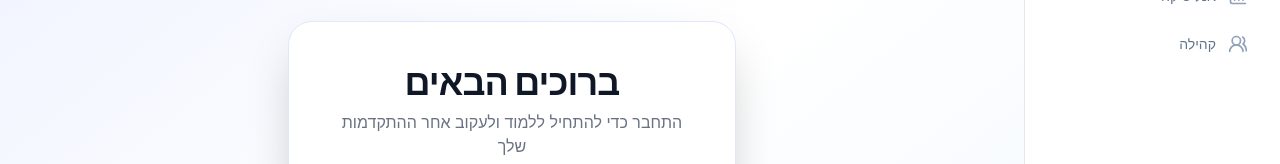
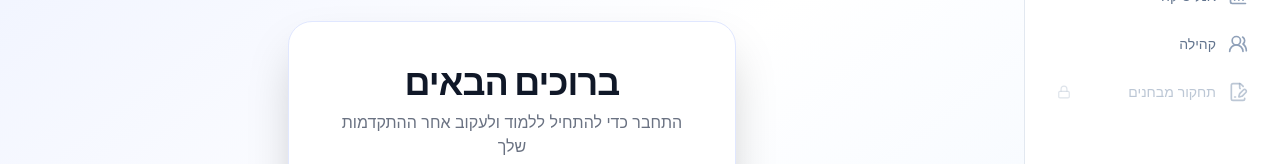
Before and after one commit to Nati35/NEMO, a Next.js app: page /login in a window 1280 px wide. Shown: the part 245-409 px from the top of the page. Built offline with nearby package versions, Linux system fonts and the light colour scheme; no server answers.

Commit message:
Feat: Add locked 'Exam Analyst' link to sidebar

```diff
--- a/components/Sidebar.tsx
+++ b/components/Sidebar.tsx
@@ -8,7 +8,9 @@ import {
     Settings,
     Fish,
     Zap,
-    BookOpen
+    BookOpen,
+    Lock,
+    FileSignature
 } from 'lucide-react';
 import Link from 'next/link';
 import { usePathname } from 'next/navigation';
@@ -55,6 +57,18 @@ export default function Sidebar() {
                     label="קהילה"
                     active={isActive('/community')}
                 />
+
+                {/* Locked Feature: Exam Analyst */}
+                <div className="w-full flex items-center gap-3 px-4 py-3 rounded-xl transition-all duration-200 text-slate-400/60 cursor-not-allowed group relative">
+                    <span><FileSignature size={20} /></span>
+                    <span className="text-sm">תחקור מבחנים</span>
+                    <Lock size={14} className="mr-auto opacity-50" />
+
+                    {/* Tooltip */}
+                    <div className="absolute left-full ml-2 w-max px-2 py-1 bg-slate-800 text-white text-xs rounded opacity-0 group-hover:opacity-100 transition-opacity pointer-events-none">
+                        בקרוב (למנהלים בלבד)
+                    </div>
+                </div>
             </nav>
 
             <div className="p-4 border-t border-slate-100">
```
